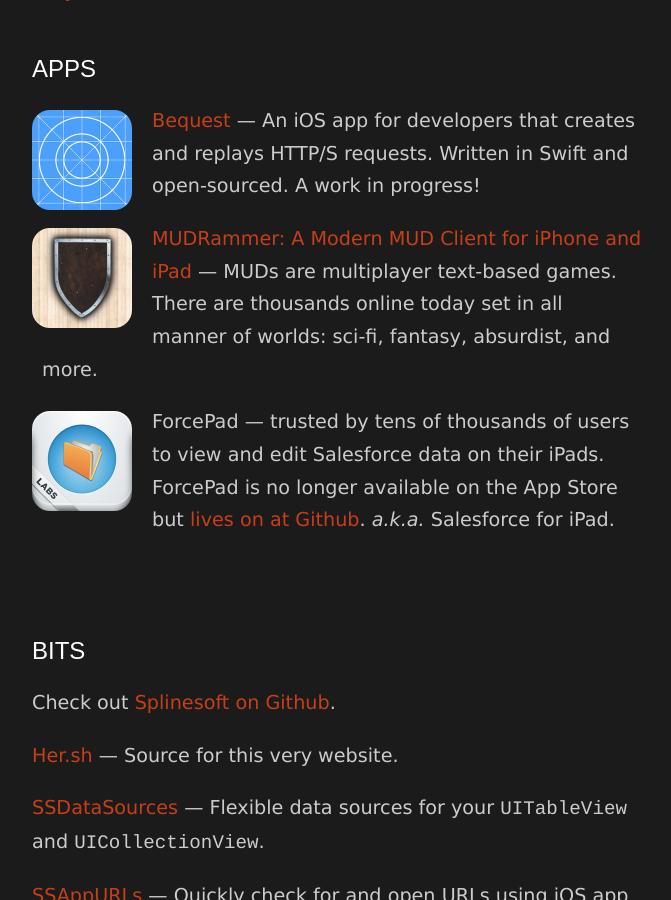
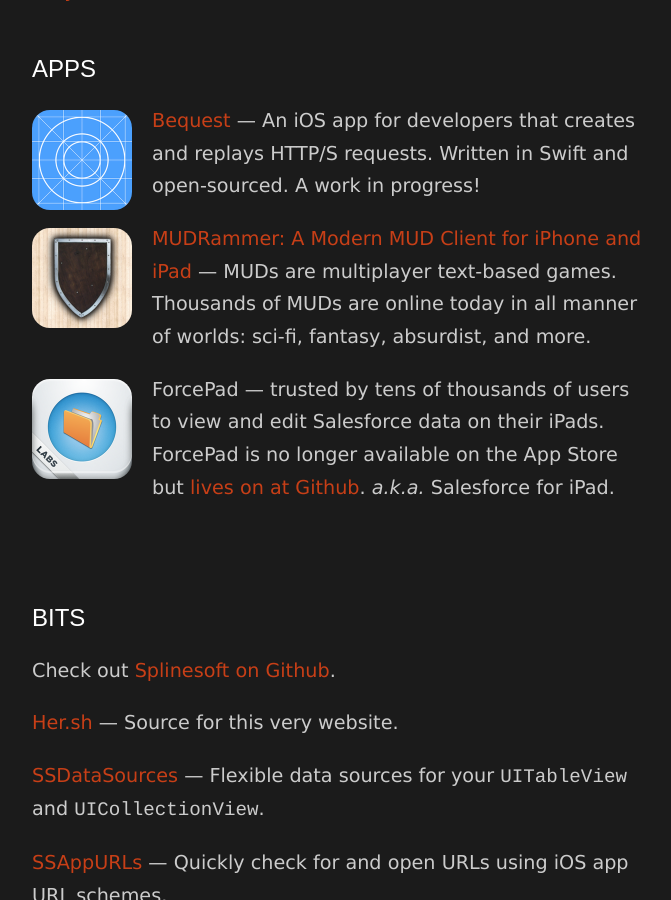
Before and after one commit to jhersh/her.sh, a Jekyll site: the page built from index.html, in a window 1280 px wide and 900 px high, scrolled down 405 px. Shown: the whole window, without its empty margins (298-969 px from the left). Built offline with Jekyll 4.4.1, drawn with Linux system fonts in a browser that asks for light colours.

Commit message:
MR copy tweaks

```diff
--- a/index.html
+++ b/index.html
@@ -22,7 +22,7 @@
 	<a href="{{ site.mudurl }}"><img src="img/mud100.png" height="100" width="100" alt="MUDRammer for iPhone and iPad" /></a>
 
 	<p class="appdesc">
-		<a href="{{ site.mudurl }}">MUDRammer: A Modern MUD Client for iPhone and iPad</a> &mdash; MUDs are multiplayer text-based games. There are thousands online today set in all manner of worlds: sci-fi, fantasy, absurdist, and more.
+		<a href="{{ site.mudurl }}">MUDRammer: A Modern MUD Client for iPhone and iPad</a> &mdash; MUDs are multiplayer text-based games. Thousands of MUDs are online today in all manner of worlds: sci-fi, fantasy, absurdist, and more.
 	</p>
 </div>
 
```
